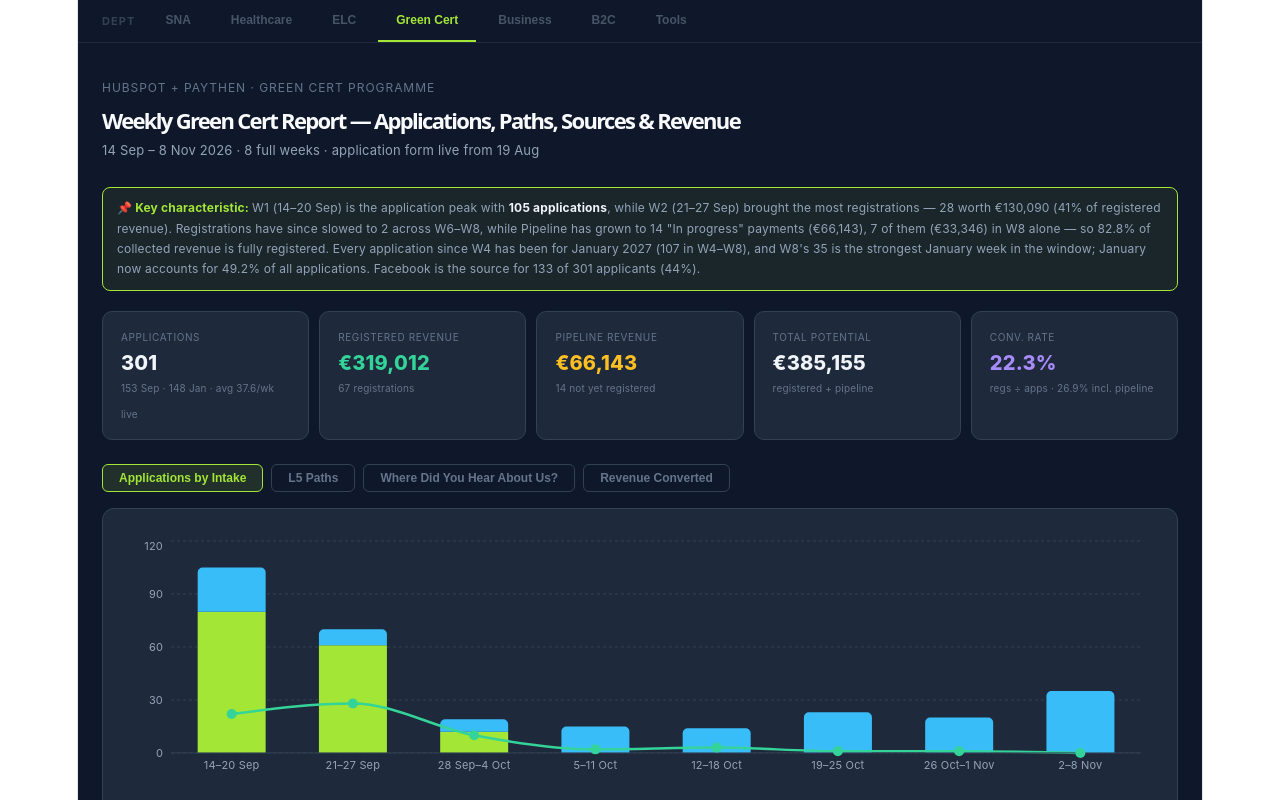
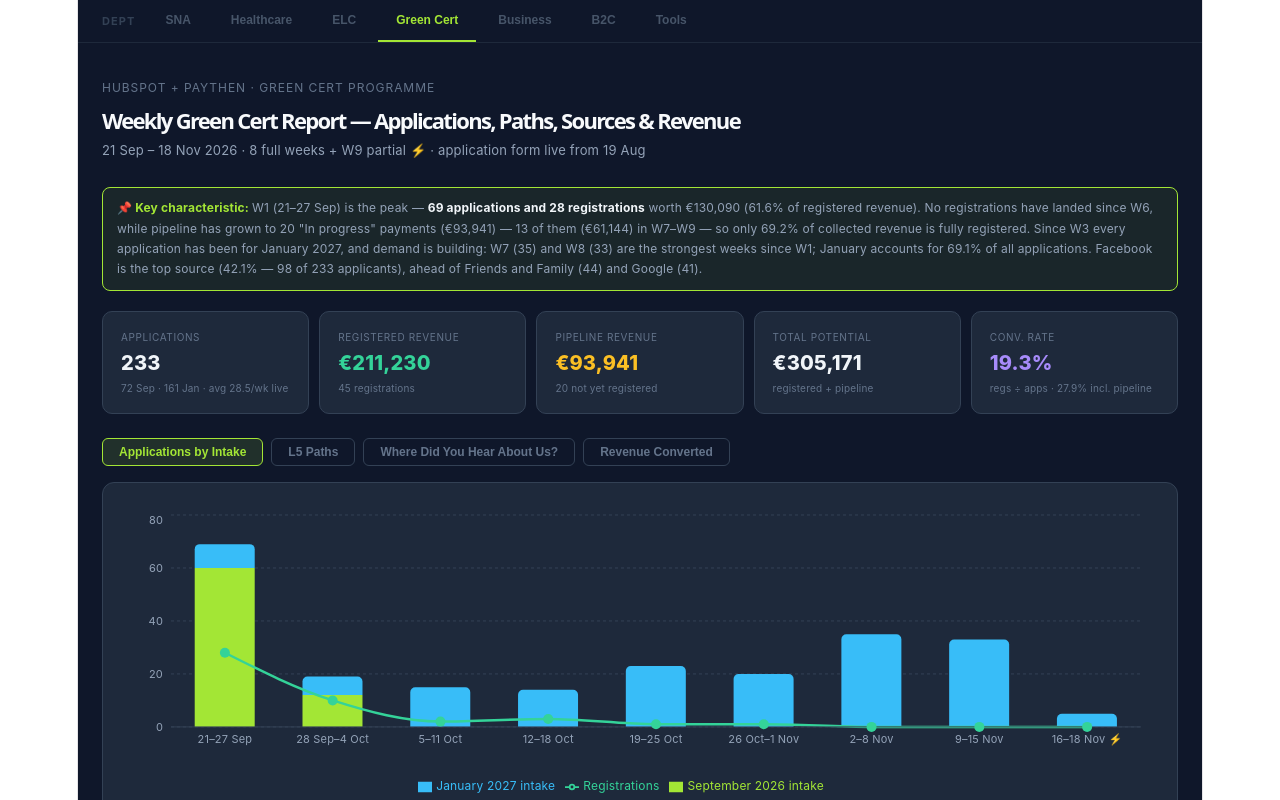
Before and after one commit to hubaispot/forus-reports, a React (Vite) app: page / in a window 1280 px wide. Both pictures are taken after a click on the button "Green Cert". Shown: the top 800 px of the page. Built offline with nearby package versions, Linux system fonts and the light colour scheme.

Commit message:
updateGC

```diff
--- a/src/green_cert_report.jsx
+++ b/src/green_cert_report.jsx
@@ -5,25 +5,26 @@ import {
 } from "recharts";
 
 // ── DATA ─────────────────────────────────────────────────────────────────────
-// Green Cert — Green Cert Programme Application + Paythen (CTID = "Green Cert")
-// Rolling window: last 8 completed Mon–Sun weeks (no W9)
-// W1 = Mon 14 Sep 2026 · W8 = Sun 8 Nov 2026
-// HubSpot: hubspot-form-submissions-green-cert-programme-applicatio-2026-11-09.csv
-//   351 raw → 1 jean excluded → 301 after email dedup (keep last) → 301 after phone fallback
-//   Form live from 19 Aug 2026; window starts 14 Sep (W1)
-// Paythen: Courses_Expected_Revenue_CTID_-_Filtered.csv · CTID contains "Green Cert" (115 rows)
-//   67 Registered (€319,012) · 14 "In progress" → Pipeline (€66,143) · 1 Refunded Not Registered excluded in window (€4,999)
-//   3 email dupes merged (refund → re-registration, keep last) · 30 pre-window rows excluded (€143,931) · price tiers €4,450 / €4,999
+// Green Cert — Green Cert Programme Application + Paythen (CTID contains "Green Cert")
+// Rolling window: last 8 completed Mon–Sun weeks + W9 partial
+// W1 = Mon 21 Sep 2026 · W8 = Sun 15 Nov 2026 · W9 = 16–18 Nov 2026 ⚡ partial
+// HubSpot: hubspot-form-submissions-green-cert-programme-applicatio-2026-11-18.csv
+//   265 raw → 1 jean excluded → 233 after email dedup (keep last) → 233 after phone fallback
+//   Export covers 21 Sep–17 Nov 2026; form live from 19 Aug 2026
+// Paythen: Courses_Expected_Revenue_CTID_-_Filtered__28_.csv · CTID contains "Green Cert" (121 rows, 3 course variants)
+//   45 Registered (€211,230) · 20 "In progress" → Pipeline (€93,941) · 1 Refunded Not Registered excluded (€4,999)
+//   3 email dupes merged (keep last) · 52 pre-window rows excluded (€251,713) · price tiers €4,450 / €4,999
 // ─────────────────────────────────────────────────────────────────────────────
 export const data = [
-  { week: "14–20 Sep", sep: 80, jan: 25, regs: 22, regRev: 107782, pipe: 0, pipeRev: 0, full: true, live: true },
-  { week: "21–27 Sep", sep: 61, jan: 9, regs: 28, regRev: 130090, pipe: 0, pipeRev: 0, full: true, live: true },
+  { week: "21–27 Sep", sep: 60, jan: 9, regs: 28, regRev: 130090, pipe: 0, pipeRev: 0, full: true, live: true },
   { week: "28 Sep–4 Oct", sep: 12, jan: 7, regs: 10, regRev: 48343, pipe: 0, pipeRev: 0, full: true, live: true },
   { week: "5–11 Oct", sep: 0, jan: 15, regs: 2, regRev: 9449, pipe: 0, pipeRev: 0, full: true, live: true },
   { week: "12–18 Oct", sep: 0, jan: 14, regs: 3, regRev: 13899, pipe: 3, pipeRev: 13350, full: true, live: true },
   { week: "19–25 Oct", sep: 0, jan: 23, regs: 1, regRev: 4999, pipe: 3, pipeRev: 14997, full: true, live: true },
   { week: "26 Oct–1 Nov", sep: 0, jan: 20, regs: 1, regRev: 4450, pipe: 1, pipeRev: 4450, full: true, live: true },
   { week: "2–8 Nov", sep: 0, jan: 35, regs: 0, regRev: 0, pipe: 7, pipeRev: 33346, full: true, live: true },
+  { week: "9–15 Nov", sep: 0, jan: 33, regs: 0, regRev: 0, pipe: 4, pipeRev: 18898, full: true, live: true },
+  { week: "16–18 Nov ⚡", sep: 0, jan: 5, regs: 0, regRev: 0, pipe: 2, pipeRev: 8900, full: false, live: true },
 ].map(d => {
   const apps = d.sep + d.jan;
   return {
@@ -35,29 +36,29 @@ export const data = [
   };
 });
 
-// Agriculture Level 5 Paths — counted per selection (33 applicants ticked 2+ paths)
+// Agriculture Level 5 Paths — counted per selection (15 applicants ticked 2+ paths)
 const PATHS = [
-  { name: "Beef/Sheep (Dry Stock)", sep: 108, jan: 103, color: "#a3e635" },
-  { name: "Dairy/Beef (Dairy)", sep: 53, jan: 53, color: "#38bdf8" },
-  { name: "Tillage Crops", sep: 20, jan: 15, color: "#fbbf24" },
+  { name: "Beef/Sheep (Dry Stock)", sep: 57, jan: 111, color: "#a3e635" },
+  { name: "Dairy/Beef (Dairy)", sep: 14, jan: 55, color: "#38bdf8" },
+  { name: "Tillage Crops", sep: 5, jan: 15, color: "#fbbf24" },
   { name: "Not stated", sep: 0, jan: 0, color: "#475569" },
 ];
-const MULTI_PATH = { all: 33, sep: 17, jan: 16 };
+const MULTI_PATH = { all: 15, sep: 2, jan: 13 };
 
 // Where did you hear about us? — one answer per applicant
 const SOURCES = [
-  { name: "Facebook", sep: 71, jan: 62, color: "#3b82f6" },
-  { name: "Friends and Family", sep: 28, jan: 28, color: "#a3e635" },
-  { name: "Instagram", sep: 20, jan: 15, color: "#f472b6" },
-  { name: "Google", sep: 16, jan: 27, color: "#fbbf24" },
-  { name: "Forus Training Website", sep: 6, jan: 6, color: "#34d399" },
-  { name: "Other", sep: 5, jan: 4, color: "#a78bfa" },
+  { name: "Facebook", sep: 33, jan: 65, color: "#3b82f6" },
+  { name: "Friends and Family", sep: 13, jan: 31, color: "#a3e635" },
+  { name: "Instagram", sep: 8, jan: 14, color: "#f472b6" },
+  { name: "Google", sep: 7, jan: 34, color: "#fbbf24" },
+  { name: "Forus Training Website", sep: 5, jan: 7, color: "#34d399" },
+  { name: "Other", sep: 2, jan: 4, color: "#a78bfa" },
   { name: "Email", sep: 0, jan: 1, color: "#fb923c" },
-  { name: "LinkedIn", sep: 1, jan: 0, color: "#0ea5e9" },
+  { name: "LinkedIn", sep: 0, jan: 0, color: "#0ea5e9" },
   { name: "findacourse.ie", sep: 0, jan: 1, color: "#f87171" },
   { name: "Leaflet", sep: 0, jan: 0, color: "#e2e8f0" },
   { name: "Twitter", sep: 1, jan: 1, color: "#94a3b8" },
-  { name: "Not stated", sep: 5, jan: 3, color: "#475569" },
+  { name: "Not stated", sep: 3, jan: 3, color: "#475569" },
 ];
 
 const sum = (arr, k) => arr.reduce((s, d) => s + d[k], 0);
@@ -204,7 +205,7 @@ export default function GreenCertReport() {
           Weekly Green Cert Report — Applications, Paths, Sources &amp; Revenue
         </h1>
         <p style={{ margin: 0, color: "#94a3b8", fontSize: 13 }}>
-          14 Sep – 8 Nov 2026 · 8 full weeks · application form live from 19 Aug
+          21 Sep – 18 Nov 2026 · 8 full weeks + W9 partial ⚡ · application form live from 19 Aug
         </p>
       </div>
 
@@ -214,13 +215,12 @@ export default function GreenCertReport() {
         padding: "10px 14px", marginBottom: 20, fontSize: 12, color: "#94a3b8", lineHeight: 1.7
       }}>
         <strong style={{ color: "#a3e635" }}>📌 Key characteristic: </strong>
-        W1 (14–20 Sep) is the application peak with <strong style={{ color: "#f1f5f9" }}>105 applications</strong>, while
-        W2 (21–27 Sep) brought the most registrations — 28 worth €130,090 (41% of registered revenue). Registrations have
-        since slowed to 2 across W6–W8, while Pipeline has grown to 14 "In progress" payments (€66,143), 7 of them (€33,346)
-        in W8 alone — so {pct(totalRegRev, totalRegRev + totalPipeRev)} of collected revenue is fully registered. Every
-        application since W4 has been for January 2027 (107 in W4–W8), and W8's 35 is the strongest January week in the
-        window; January now accounts for {pct(totalJan, totalApps)} of all applications. Facebook is the source for 133 of
-        301 applicants (44%).
+        W1 (21–27 Sep) is the peak — <strong style={{ color: "#f1f5f9" }}>69 applications and 28 registrations</strong> worth
+        €130,090 ({pct(130090, totalRegRev)} of registered revenue). No registrations have landed since W6, while pipeline
+        has grown to 20 "In progress" payments (€93,941) — 13 of them (€61,144) in W7–W9 — so only {pct(totalRegRev, totalRegRev + totalPipeRev)} of
+        collected revenue is fully registered. Since W3 every application has been for January 2027, and demand is building:
+        W7 (35) and W8 (33) are the strongest weeks since W1; January accounts for {pct(totalJan, totalApps)} of all applications.
+        Facebook is the top source ({pct(98, totalApps)} — 98 of 233 applicants), ahead of Friends and Family (44) and Google (41).
       </div>
 
       {/* KPI cards */}
@@ -354,8 +354,8 @@ export default function GreenCertReport() {
 
       {/* Footer */}
       <p style={{ marginTop: 14, fontSize: 11, color: "#475569", textAlign: "center", lineHeight: 1.6 }}>
-        Updated 9 Nov 2026 · 301 deduped applications (351 raw) · Pipeline = Paythen rows with blank or "In progress" status ·
-        1 Refunded Not Registered (€4,999) excluded · 3 duplicate Paythen emails merged · 30 pre-window payments excluded
+        Updated 18 Nov 2026 · 233 deduped applications (265 raw) · Pipeline = Paythen rows with blank or "In progress" status ·
+        1 Refunded Not Registered (€4,999) excluded · 3 duplicate Paythen emails merged · 52 pre-window Paythen rows (€251,713) excluded
       </p>
 
     </div>
```
